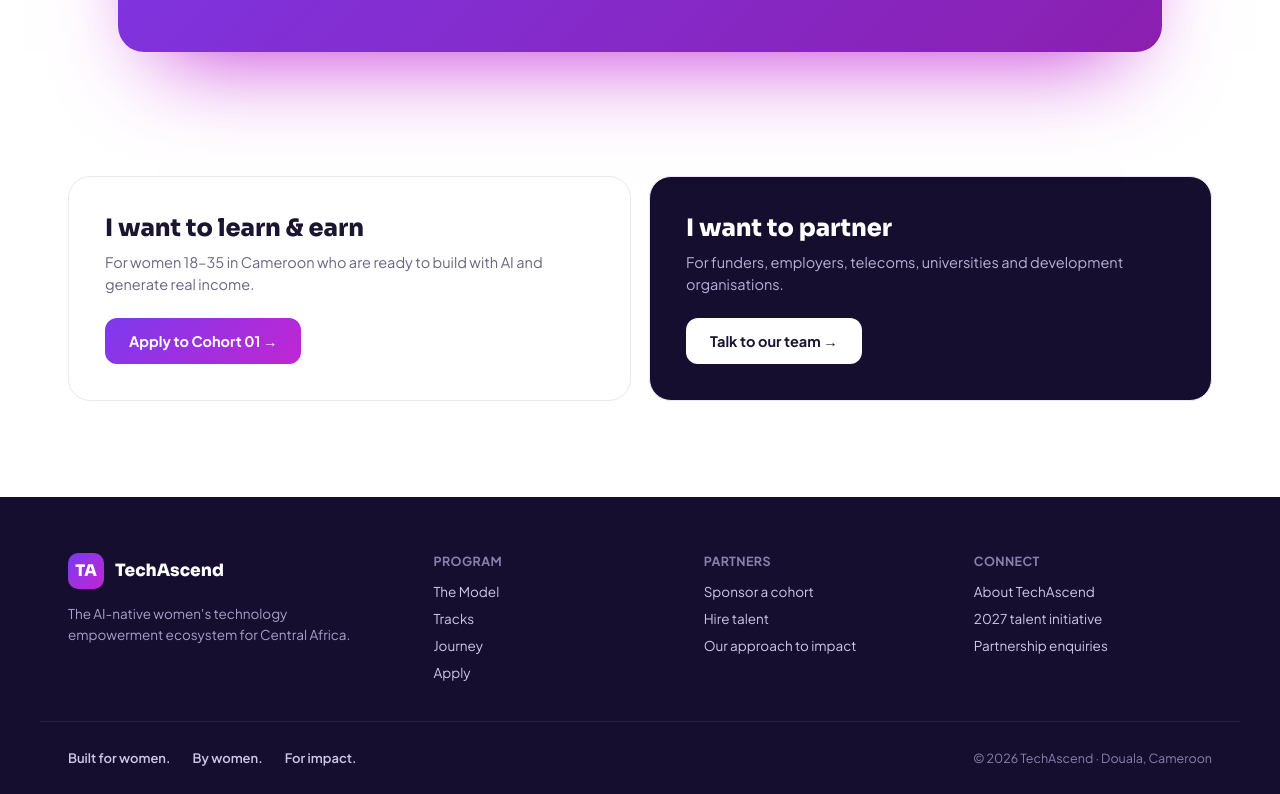
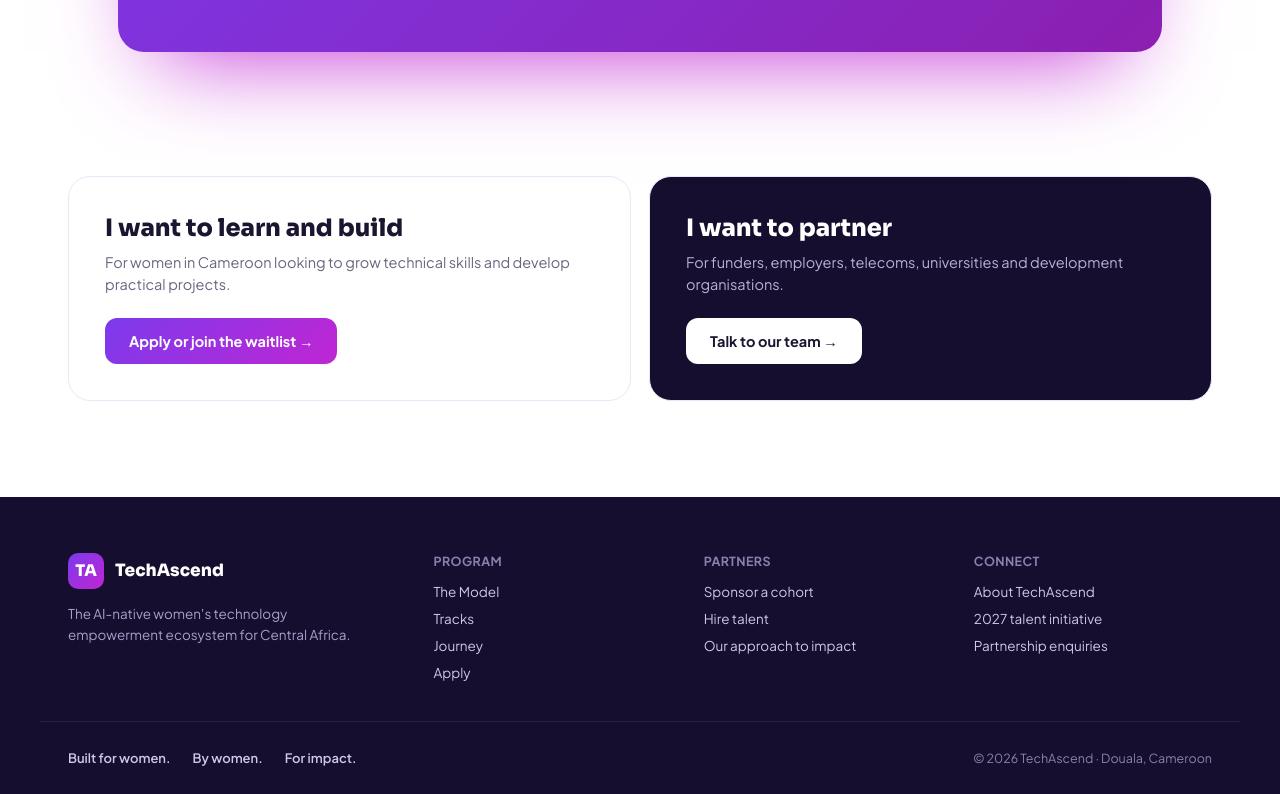
Before and after one commit to techascend-cohort-2/techascend-platform, a Next.js app: page / in a window 1280 px wide. Shown: the part 5263-6057 px from the top of the page. Built offline with nearby package versions, Linux system fonts and the light colour scheme; no server answers; the database is empty.

Commit message:
Improve public-site clarity and credibility: components/FinalCta.tsx

```diff
--- a/components/FinalCta.tsx
+++ b/components/FinalCta.tsx
@@ -5,13 +5,12 @@ export default function FinalCta() {
     <section id="apply" className={styles.section}>
       <div className={styles.grid}>
         <div className={styles.card}>
-          <div className={styles.title}>I want to learn &amp; earn</div>
+          <div className={styles.title}>I want to learn and build</div>
           <p className={styles.body}>
-            For women 18–35 in Cameroon who are ready to build with AI and generate
-            real income.
+            For women in Cameroon looking to grow technical skills and develop practical projects.
           </p>
           <a href="/apply" className={styles.ctaPrimary}>
-            Apply to Cohort 01 →
+            Apply or join the waitlist →
           </a>
         </div>
         <div className={styles.cardDark}>
```
